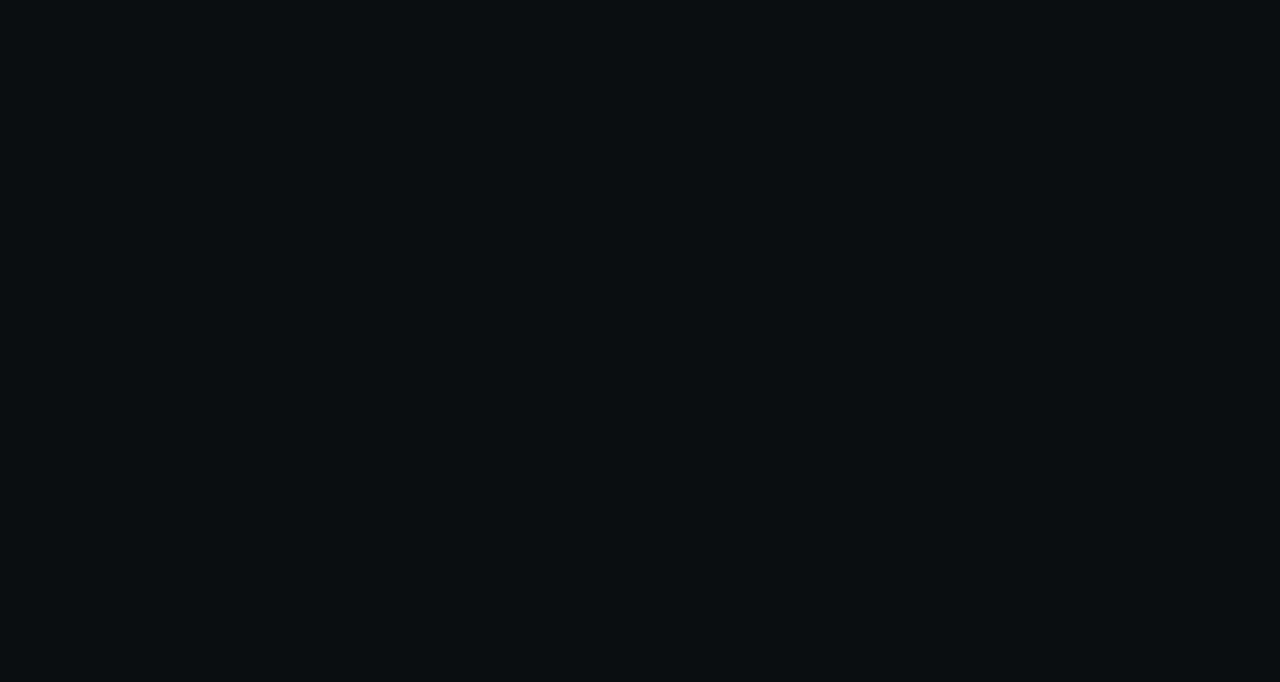
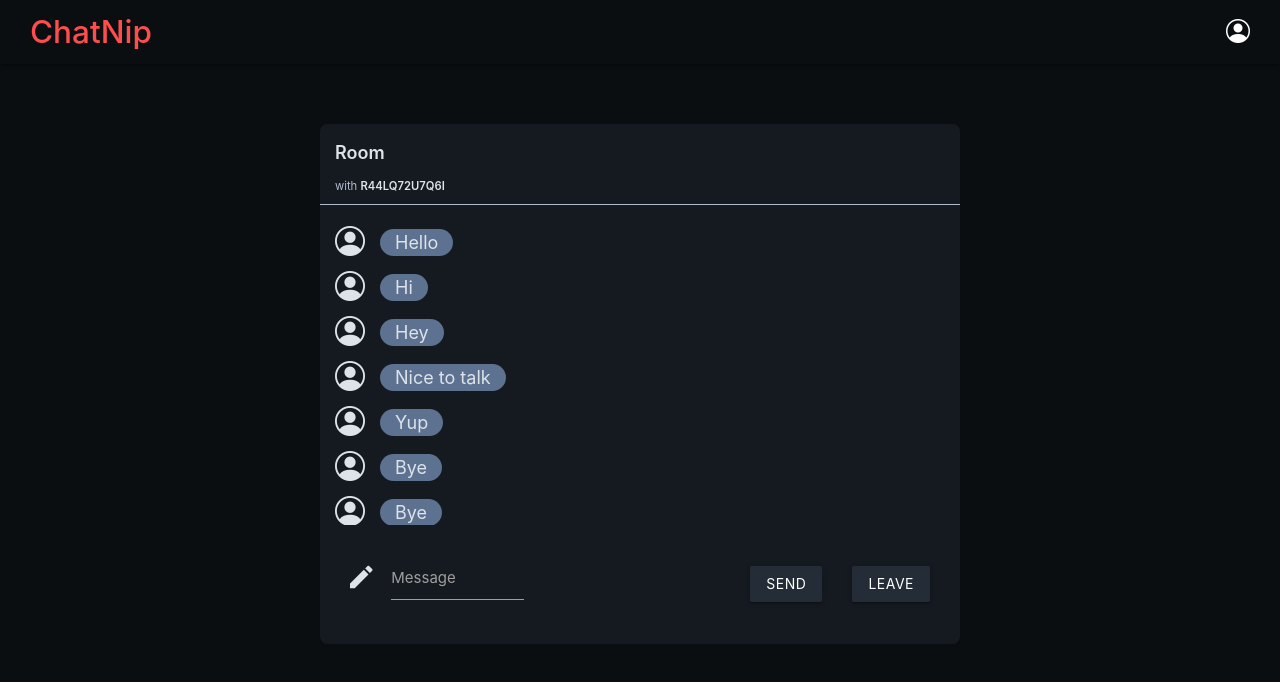
Before and after one commit to tuhindas30/chatnip, a JavaScript app: page /room in a window 1280 px wide. Before the commit this address had no page. Shown: the top 682 px of the page. Built offline with nearby package versions, Linux system fonts and the light colour scheme; the HTML template or start-up script is replaced by a standard one.

Commit message:
feat: add Room page

```diff
--- a/src/App.js
+++ b/src/App.js
@@ -3,14 +3,18 @@ import "materialize-css/dist/js/materialize";
 import "./assets/css/global.css";
 import { Routes, Route } from "react-router-dom";
 import SignIn from "./views/SignIn";
+import Navbar from "./components/Navbar";
 import Dashboard from "./views/Dashboard";
+import Room from "./views/Room";
 
 const App = () => {
 	return (
 		<>
+			<Navbar />
 			<Routes>
 				<Route path="/" element={<SignIn />}></Route>
 				<Route path="/dash" element={<Dashboard />}></Route>
+				<Route path="/room" element={<Room />}></Route>
 			</Routes>
 		</>
 	);
--- a/src/assets/css/dashboard.css
+++ b/src/assets/css/dashboard.css
@@ -1,4 +1,3 @@
 .dashboard--container {
 	margin-top: 4rem;
-	/* border: 1px solid var(--color-primary-100); */
 }
--- a/src/assets/css/navbar.css
+++ b/src/assets/css/navbar.css
@@ -1,7 +1,7 @@
 .nav-wrapper {
 	padding: 0 2rem;
 	background-color: var(--color-primary-900);
-	border: 1px solid var(--color-primary-100);
+	/* border: 1px solid var(--color-primary-100); */
 }
 
 nav .brand-logo {
--- /dev/null
+++ b/src/assets/css/room.css
@@ -0,0 +1,73 @@
+.room--container {
+	max-width: 50%;
+	margin: auto;
+	border-radius: 0.5rem;
+	background-color: var(--color-primary-800);
+	/* border: 1px solid var(--color-primary-100); */
+}
+
+.room--header {
+	padding: 0.5rem 1rem;
+	border-bottom: 1px solid var(--color-primary-200);
+}
+
+.room--title {
+	font-size: 1.2rem;
+	font-weight: 600;
+}
+
+.room--admin {
+	font-weight: 600;
+}
+
+.room-chat-window {
+	padding: 1rem;
+	height: 40vh;
+	overflow: auto;
+	/* border: 1px solid var(--color-primary-100); */
+}
+
+.chat-message--container {
+	display: flex;
+	align-items: center;
+	font-size: 1.2rem;
+	/* border: 1px solid var(--color-primary-100); */
+}
+
+.chat-user-avatar {
+	font-size: 2rem;
+}
+
+.chat-message {
+	margin-left: 1rem;
+	padding: 0 1rem;
+	height: fit-content;
+	border-radius: 2rem;
+	background-color: var(--color-primary-300);
+}
+
+.room--footer {
+	display: flex;
+	align-items: center;
+	padding: 1rem;
+	/* border: 1px solid var(--color-primary-100); */
+}
+
+.input-message {
+	width: 100%;
+	/* border: 1px solid var(--color-primary-100); */
+}
+
+.row {
+	margin-bottom: 0;
+}
+
+.materialize-textarea {
+	color: var(--color-primary-100);
+	width: 100%;
+}
+
+.footer--button button {
+	margin: 0 1rem;
+	background-color: var(--color-primary-700);
+}
--- a/src/views/Dashboard.js
+++ b/src/views/Dashboard.js
@@ -1,11 +1,9 @@
-import Navbar from "../components/Navbar";
 import Feed from "../components/Feed";
 import "../assets/css/dashboard.css";
 
 const Dashboard = () => {
 	return (
 		<>
-			<Navbar />
 			<div className="dashboard--container">
 				<Feed />
 			</div>
--- /dev/null
+++ b/src/views/Room.js
@@ -0,0 +1,99 @@
+import "../assets/css/room.css";
+
+const Room = () => {
+	return (
+		<>
+			<div className="dashboard--container">
+				<div className="room--container">
+					<div className="room--header">
+						<div className="room--title">Room</div>
+						<small>
+							<span style={{ color: "var(--color-primary-200)" }}>with</span>{" "}
+							<span className="room--admin">R44LQ72U7Q6I</span>
+						</small>
+					</div>
+					<div className="room-chat-window">
+						<div className="chat-message--container">
+							<div className="chat-user-avatar">
+								<i className="bi bi-person-circle"></i>
+							</div>
+							<div className="chat-message">Hello</div>
+						</div>
+						<div className="chat-message--container">
+							<div className="chat-user-avatar">
+								<i className="bi bi-person-circle"></i>
+							</div>
+							<div className="chat-message">Hi</div>
+						</div>
+						<div className="chat-message--container">
+							<div className="chat-user-avatar">
+								<i className="bi bi-person-circle"></i>
+							</div>
+							<div className="chat-message">Hey</div>
+						</div>
+						<div className="chat-message--container">
+							<div className="chat-user-avatar">
+								<i className="bi bi-person-circle"></i>
+							</div>
+							<div className="chat-message">Nice to talk</div>
+						</div>
+						<div className="chat-message--container">
+							<div className="chat-user-avatar">
+								<i className="bi bi-person-circle"></i>
+							</div>
+							<div className="chat-message">Yup</div>
+						</div>
+						<div className="chat-message--container">
+							<div className="chat-user-avatar">
+								<i className="bi bi-person-circle"></i>
+							</div>
+							<div className="chat-message">Bye</div>
+						</div>
+						<div className="chat-message--container">
+							<div className="chat-user-avatar">
+								<i className="bi bi-person-circle"></i>
+							</div>
+							<div className="chat-message">Bye</div>
+						</div>
+						<div className="chat-message--container">
+							<div className="chat-user-avatar">
+								<i className="bi bi-person-circle"></i>
+							</div>
+							<div className="chat-message">Bye</div>
+						</div>
+					</div>
+					<div className="room--footer">
+						<div className="input-message">
+							<div className="row">
+								<form className="col s12">
+									<div className="row">
+										<div className="input-field col s6">
+											<i className="material-icons prefix">mode_edit</i>
+											<textarea
+												id="icon_prefix2"
+												className="materialize-textarea"></textarea>
+											<label for="icon_prefix2">Message</label>
+										</div>
+									</div>
+								</form>
+							</div>
+						</div>
+						<div className="footer--button">
+							<button className="btn waves-effect waves-light" name="action">
+								Send
+								<i className="bi bi-arrow-right-circle-fill right"></i>
+							</button>
+						</div>
+						<div className="footer--button">
+							<button className="btn waves-effect waves-light" name="action">
+								Leave
+								<i className="bi bi-box-arrow-right right"></i>
+							</button>
+						</div>
+					</div>
+				</div>
+			</div>
+		</>
+	);
+};
+export default Room;
```
